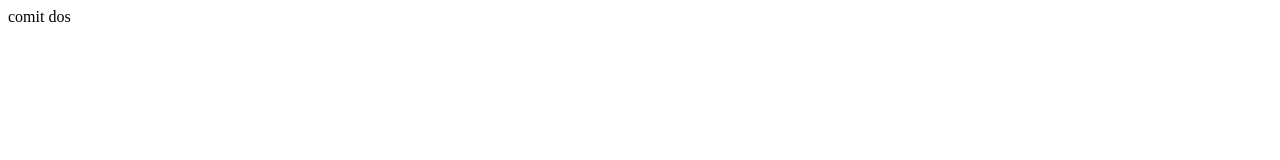
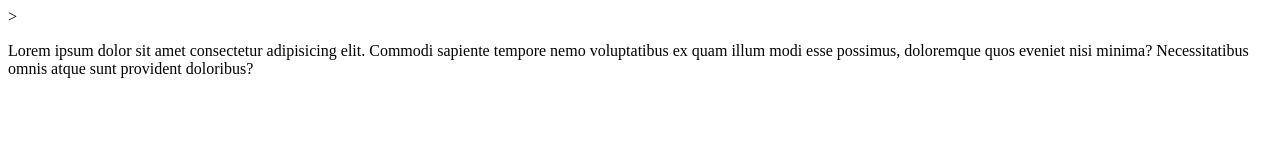
Before and after one commit to Alejandroka/Practica1y2, a plain HTML site: page index.html in a window 1280 px wide. Drawn offline with Linux system fonts and the light colour scheme.

Commit message:
agregado contenido

```diff
--- a/index.html
+++ b/index.html
@@ -7,6 +7,13 @@
     <title>git vs code 1</title>
 </head>
 <body>
-    <ht1>comit dos</ht1>
+    <!--div contenido 1-->>
+    <div class="container">
+         <div class="row">
+             <p>
+                 Lorem ipsum dolor sit amet consectetur adipisicing elit. Commodi sapiente tempore nemo voluptatibus ex quam illum modi esse possimus, doloremque quos eveniet nisi minima? Necessitatibus omnis atque sunt provident doloribus?
+             </p>
+         </div>
+    </div>
 </body>
 </html>
```
